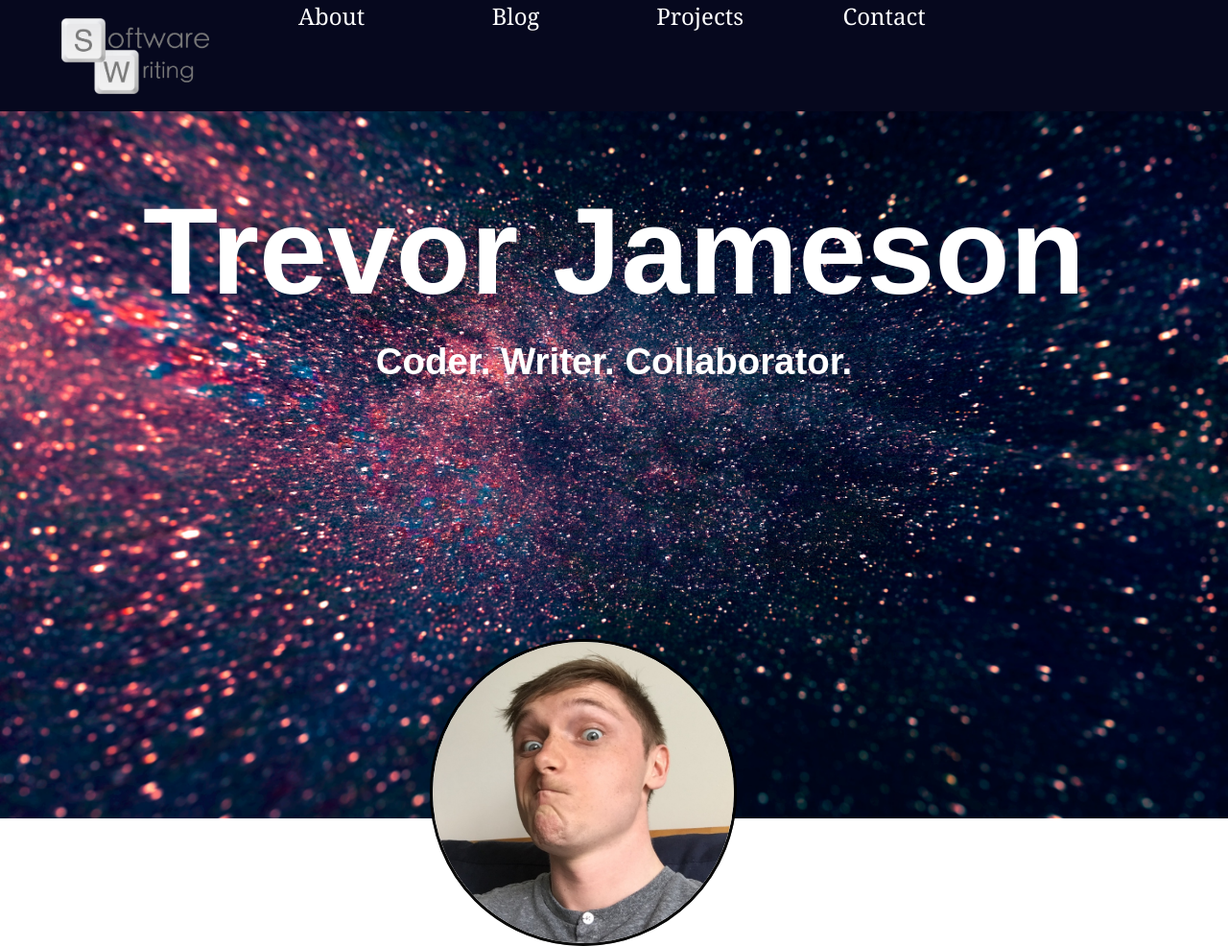
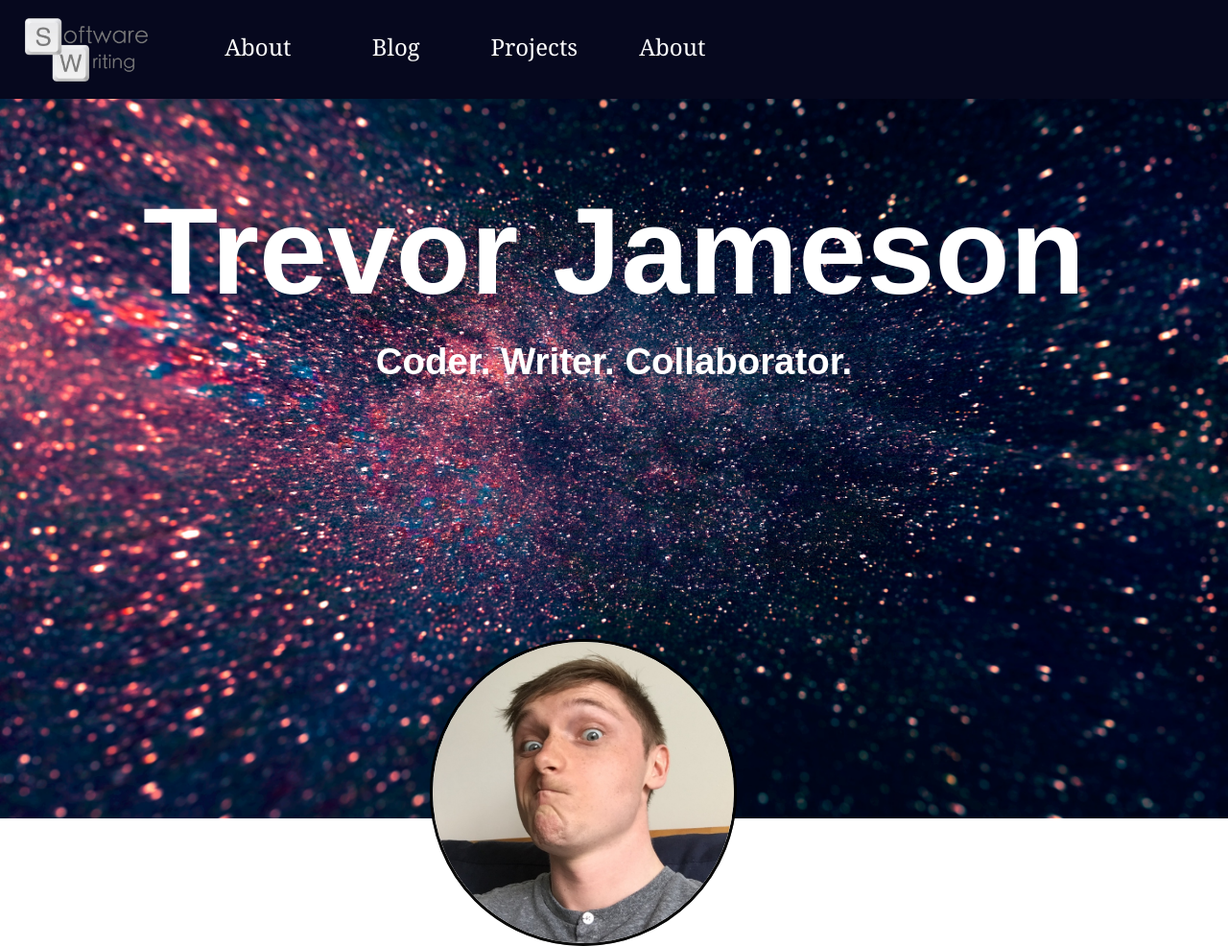
Before and after one commit to trevor-jameson/crossedkeys, a Gatsby site: page / in a window 1280 px wide. Shown: the whole page at 96% size. Built offline with nearby package versions, Linux system fonts and the light colour scheme; Gatsby itself is replaced by a stand-in of ours; some packages are replaced by stand-ins of ours.

Commit message:
Links in footer & navbar abstracted to ListLink component

```diff
--- /dev/null
+++ b/src/components/ListLink.js
@@ -0,0 +1,10 @@
+import React from "react"
+import { Link } from "gatsby"
+
+const ListLink = props => (
+  <li style={{ display: `inline-block`, marginRight: `1rem` }}>
+    <Link to={props.to}>{props.text}</Link>
+  </li>
+)
+
+export default ListLink
--- a/src/components/navbar.js
+++ b/src/components/navbar.js
@@ -2,6 +2,9 @@ import { Link } from 'gatsby'
 import PropTypes from 'prop-types'
 import React from 'react'
 import styled from 'styled-components'
+
+// Sub-components
+import ListLink from './ListLink'
 
 
 import keys from '../images/crossedkeys.png'
@@ -25,11 +28,12 @@ const NavWrapper = styled.div`
     width: 10vw;
     color: white;
     font-size: 1.5em;
+    margin-top: 2.5vw;
   }
 
   li {
     float: left;
-    margin-left: 5vw;
+    margin-right: 4vw;
   }
 
   ul {
@@ -41,52 +45,23 @@ const NavWrapper = styled.div`
 
   #crossedkeysLogo {
     margin-top: 1.5vw;
-    width: 12vw
+    margin-left: 2vw;
+    width: 10vw
   }
 `
 
-const Navbar = ({ siteTitle }) => (
+const Navbar = () => (
   <NavWrapper>
     <ul>
       <li>
-        <img src={keys} id='crossedkeysLogo'/>
+        <img src={keys}
+        id='crossedkeysLogo'
+        />
       </li>
-      <li>
-        <p>
-          <Link
-            to="/about"
-          >
-            About
-          </Link>
-        </p>
-      </li>
-      <li>
-        <p>
-          <Link
-            to="/blog"
-          >
-            Blog
-          </Link>
-        </p>
-      </li>
-      <li>
-        <p>
-          <Link
-            to="/projects"
-          >
-            Projects
-          </Link>
-        </p>
-      </li>
-      <li>
-        <p>
-          <Link
-            to="/contact"
-          >
-            Contact
-          </Link>
-        </p>
-      </li>
+      <ListLink to='/about' text='About'/>
+      <ListLink to='/blog' text='Blog'/>
+      <ListLink to='/projects' text='Projects'/>
+      <ListLink to='/about' text='About'/>
     </ul>
   </NavWrapper>
 )
```
Also changed, not shown: src/components/Footer.js (+21 -0 lines), src/components/Layout.js (+12 -2 lines).
